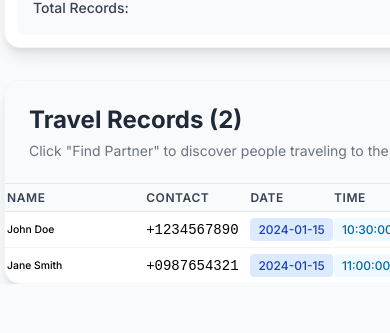
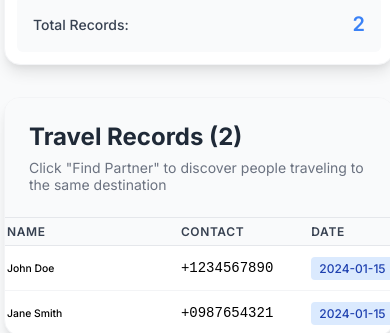
Before and after one commit to nikhilvitc/cabfinder, a React (Vite) app: page / in a window 390 px wide. Shown: the part 831-1164 px from the top of the page. Before the commit the page ends 1115 px from the top, so only its background shows below. Built offline with nearby package versions, Linux system fonts and the light colour scheme; no server answers.

Commit message:
Fix horizontal table scrolling on mobile devices

```diff
--- a/src/index.css
+++ b/src/index.css
@@ -512,6 +512,22 @@
   overflow: hidden;
 }
 
+.table-scroll-container {
+  overflow-x: auto;
+  -webkit-overflow-scrolling: touch;
+  scrollbar-width: none; /* Firefox */
+  -ms-overflow-style: none; /* IE and Edge */
+  position: relative;
+  width: 100%;
+  max-width: 100vw; /* Ensure it doesn't exceed viewport */
+  touch-action: pan-x; /* Allow horizontal panning on touch devices */
+}
+
+/* Hide scrollbar for Chrome, Safari and Opera */
+.table-scroll-container::-webkit-scrollbar {
+  display: none;
+}
+
 .table-header {
   padding: 1.5rem;
   border-bottom: 1px solid #e5e7eb;
@@ -737,7 +753,34 @@
 
   .table {
     font-size: 0.7rem;
-    min-width: 800px; /* Force horizontal scroll on mobile */
+    min-width: 1000px; /* Force horizontal scroll on mobile - increased width */
+    width: max-content; /* Ensure table takes full width needed */
+  }
+
+  /* Make table scrollable horizontally - iOS Safari fix */
+  .table-container {
+    -webkit-overflow-scrolling: touch;
+    overflow-x: auto;
+    max-width: 100vw;
+  }
+
+  .table-container > div {
+    overflow-x: auto;
+    -webkit-overflow-scrolling: touch;
+    scrollbar-width: none; /* Firefox */
+    -ms-overflow-style: none; /* IE and Edge */
+    max-width: 100vw;
+  }
+
+  /* Hide scrollbar for Chrome, Safari and Opera */
+  .table-container > div::-webkit-scrollbar {
+    display: none;
+  }
+
+  /* Force table to be scrollable */
+  .table {
+    table-layout: fixed;
+    width: 1000px !important;
   }
 
   .table th,
@@ -770,8 +813,14 @@
 
   /* Mobile button adjustments */
   .find-btn {
-    padding: 0.375rem 0.75rem;
-    font-size: 0.7rem;
+    padding: 0.5rem 0.75rem;
+    font-size: 0.75rem;
+    min-width: 80px;
+    min-height: 36px;
+    display: flex;
+    align-items: center;
+    justify-content: center;
+    white-space: nowrap;
   }
 
   /* Mobile filters */
@@ -818,8 +867,14 @@
   }
 
   .find-btn {
-    padding: 0.25rem 0.5rem;
-    font-size: 0.65rem;
+    padding: 0.375rem 0.5rem;
+    font-size: 0.7rem;
+    min-width: 70px;
+    min-height: 32px;
+    display: flex;
+    align-items: center;
+    justify-content: center;
+    white-space: nowrap;
   }
 
   .header h1 {
```
